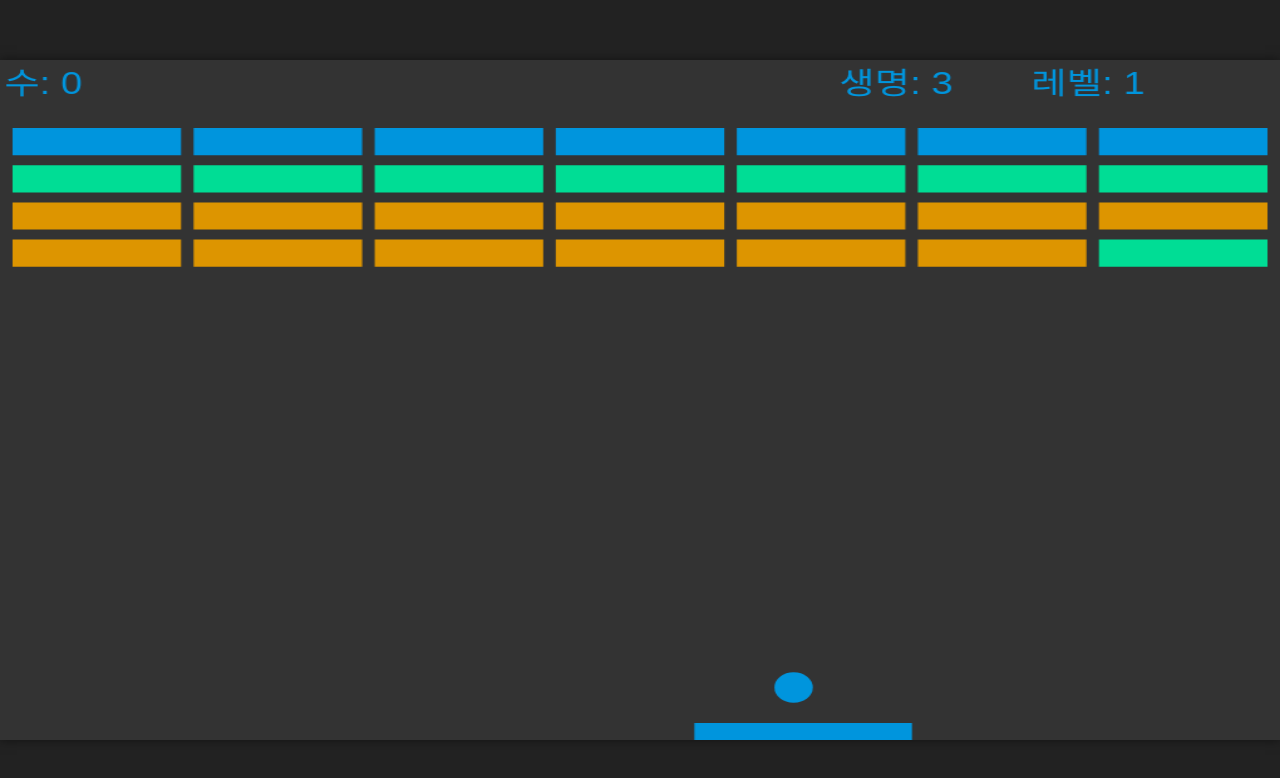
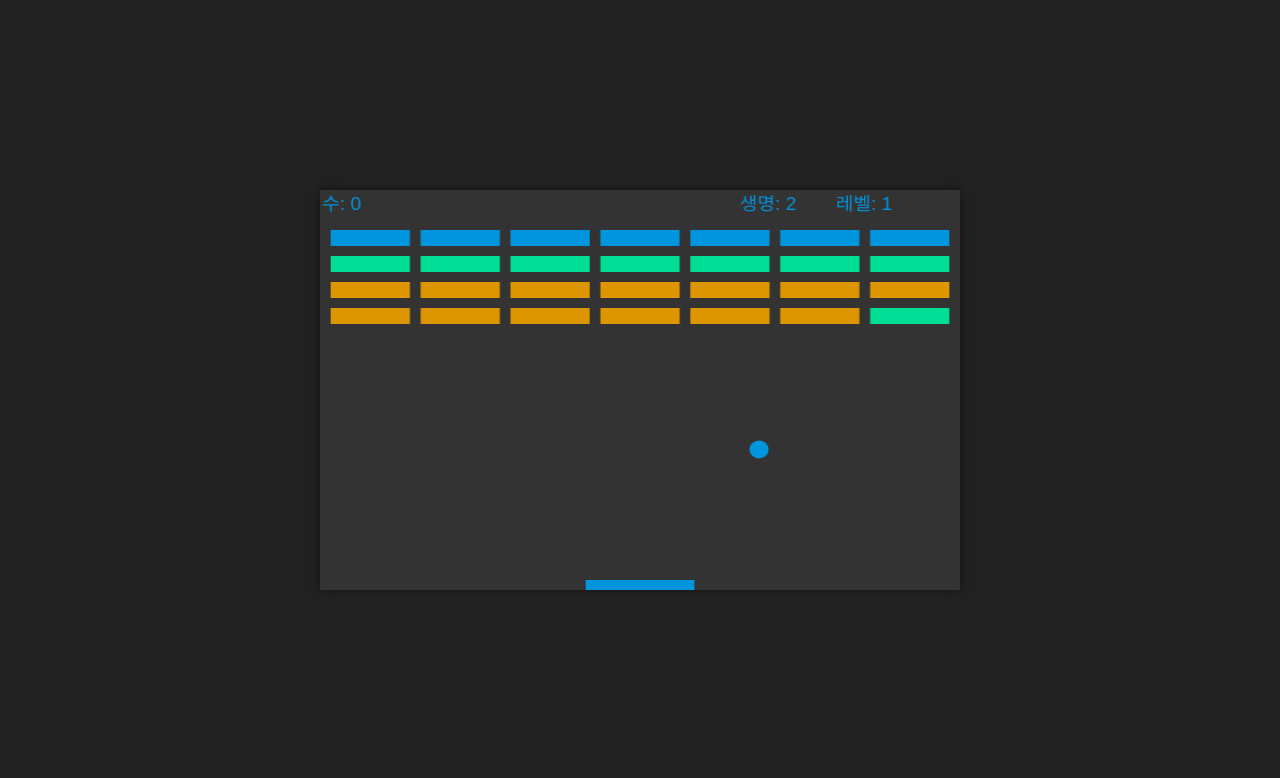
Before and after one commit to RyanLeeLittle/brick-game, a plain HTML site: page index.html in a window 1280 px wide. Both pictures are taken after a click on the button "시작". Drawn offline with Linux system fonts and the light colour scheme.

Commit message:
Add files via upload

```diff
--- a/game.js
+++ b/game.js
@@ -15,12 +15,13 @@ let aspectRatio = 1.5; // 가로:세로 비율 (3:2)
 
 // 캔버스 크기 설정
 function resizeCanvas() {
-    let width = window.innerWidth;
+    // 화면 크기의 50%로 제한
+    let width = window.innerWidth * 0.5;
     let height = width / aspectRatio;
 
-    // 세로 공간이 부족한 경우
-    if (height > window.innerHeight * 0.85) {
-        height = window.innerHeight * 0.85;
+    // 세로 크기가 화면의 50%를 넘지 않도록 조정
+    if (height > window.innerHeight * 0.5) {
+        height = window.innerHeight * 0.5;
         width = height * aspectRatio;
     }
 
@@ -34,7 +35,7 @@ function resizeCanvas() {
 // 게임 요소 크기 업데이트
 function updateGameElements() {
     // 공 크기 조정
-    ball.radius = Math.max(canvas.width * 0.015, 7);
+    ball.radius = Math.max(canvas.width * 0.015, 5);
 
     // 패들 크기 조정
     paddle.width = canvas.width * 0.17;
@@ -157,10 +158,6 @@ function touchMoveHandler(e) {
     }
 }
 
-// 버튼 이벤트 리스너
-startButton.addEventListener("click", startGame);
-restartButton.addEventListener("click", restartGame);
-
 // 게임 시작
 function startGame() {
     if (!gameRunning) {
@@ -170,8 +167,8 @@ function startGame() {
         initBricks();
 
         // 속도 조정 (화면 크기에 비례)
-        ball.dx = canvas.width * 0.005;
-        ball.dy = -canvas.width * 0.005;
+        ball.dx = canvas.width * 0.006;
+        ball.dy = -canvas.width * 0.006;
 
         draw();
     }
@@ -184,14 +181,18 @@ function restartGame() {
     level = 1;
     ball.x = canvas.width / 2;
     ball.y = canvas.height - paddle.height - ball.radius - 10;
-    ball.dx = canvas.width * 0.005;
-    ball.dy = -canvas.width * 0.005;
+    ball.dx = canvas.width * 0.006;
+    ball.dy = -canvas.width * 0.006;
     paddle.x = (canvas.width - paddle.width) / 2;
     initBricks();
     gameRunning = true;
     restartButton.style.display = "none";
     draw();
 }
+
+// 버튼 이벤트 리스너
+startButton.addEventListener("click", startGame);
+restartButton.addEventListener("click", restartGame);
 
 // 벽돌 충돌 감지
 function collisionDetection() {
@@ -231,7 +232,7 @@ function collisionDetection() {
 
 // 점수 그리기
 function drawScore() {
-    const fontSize = Math.max(canvas.width * 0.03, 14);
+    const fontSize = Math.max(canvas.width * 0.03, 12);
     ctx.font = fontSize + "px Arial";
     ctx.fillStyle = "#0095DD";
     ctx.fillText("점수: " + score, canvas.width * 0.02, canvas.height * 0.05);
@@ -239,7 +240,7 @@ function drawScore() {
 
 // 레벨 그리기
 function drawLevel() {
-    const fontSize = Math.max(canvas.width * 0.03, 14);
+    const fontSize = Math.max(canvas.width * 0.03, 12);
     ctx.font = fontSize + "px Arial";
     ctx.fillStyle = "#0095DD";
     ctx.fillText("레벨: " + level, canvas.width * 0.85, canvas.height * 0.05);
@@ -247,7 +248,7 @@ function drawLevel() {
 
 // 생명 그리기
 function drawLives() {
-    const fontSize = Math.max(canvas.width * 0.03, 14);
+    const fontSize = Math.max(canvas.width * 0.03, 12);
     ctx.font = fontSize + "px Arial";
     ctx.fillStyle = "#0095DD";
     ctx.fillText("생명: " + lives, canvas.width * 0.7, canvas.height * 0.05);
@@ -308,7 +309,7 @@ function drawBricks() {
 
 // 게임 오버 화면
 function drawGameOver() {
-    ctx.font = Math.max(canvas.width * 0.06, 24) + "px Arial";
+    ctx.font = Math.max(canvas.width * 0.06, 18) + "px Arial";
     ctx.fillStyle = "#FF0000";
     ctx.textAlign = "center";
     ctx.fillText("게임 오버", canvas.width / 2, canvas.height / 2);
@@ -357,8 +358,8 @@ function draw() {
             } else {
                 ball.x = canvas.width / 2;
                 ball.y = canvas.height - paddle.height - ball.radius - 10;
-                ball.dx = canvas.width * 0.005;
-                ball.dy = -canvas.width * 0.005;
+                ball.dx = canvas.width * 0.006;
+                ball.dy = -canvas.width * 0.006;
                 paddle.x = (canvas.width - paddle.width) / 2;
             }
         }
@@ -379,12 +380,12 @@ function draw() {
 
 // 초기 화면
 function drawStartScreen() {
-    ctx.font = Math.max(canvas.width * 0.06, 24) + "px Arial";
+    ctx.font = Math.max(canvas.width * 0.06, 18) + "px Arial";
     ctx.fillStyle = "#0095DD";
     ctx.textAlign = "center";
     ctx.fillText("벽돌 게임", canvas.width / 2, canvas.height / 2 - canvas.height * 0.06);
 
-    ctx.font = Math.max(canvas.width * 0.03, 14) + "px Arial";
+    ctx.font = Math.max(canvas.width * 0.03, 12) + "px Arial";
     ctx.fillText("시작 버튼을 클릭하세요", canvas.width / 2, canvas.height / 2 + canvas.height * 0.04);
 }
 
--- a/index.html
+++ b/index.html
@@ -29,14 +29,14 @@
             display: block;
             background-color: #333;
             box-shadow: 0 0 10px rgba(0, 0, 0, 0.5);
-            max-width: 100%;
-            max-height: 85vh;
-            width: 100%;
+            max-width: 50%;
+            max-height: 50vh;
+            width: 50%;
         }
         .button-container {
-            position: fixed;
-            bottom: 20px;
-            width: 100%;
+            position: relative;
+            margin-top: 20px;
+            width: 50%;
             display: flex;
             justify-content: center;
             gap: 20px;
```
